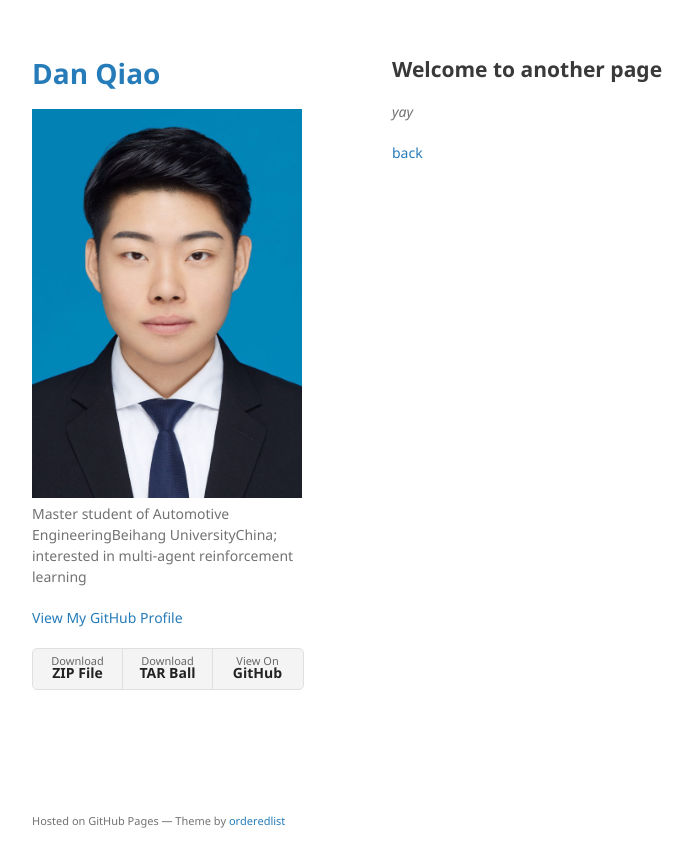
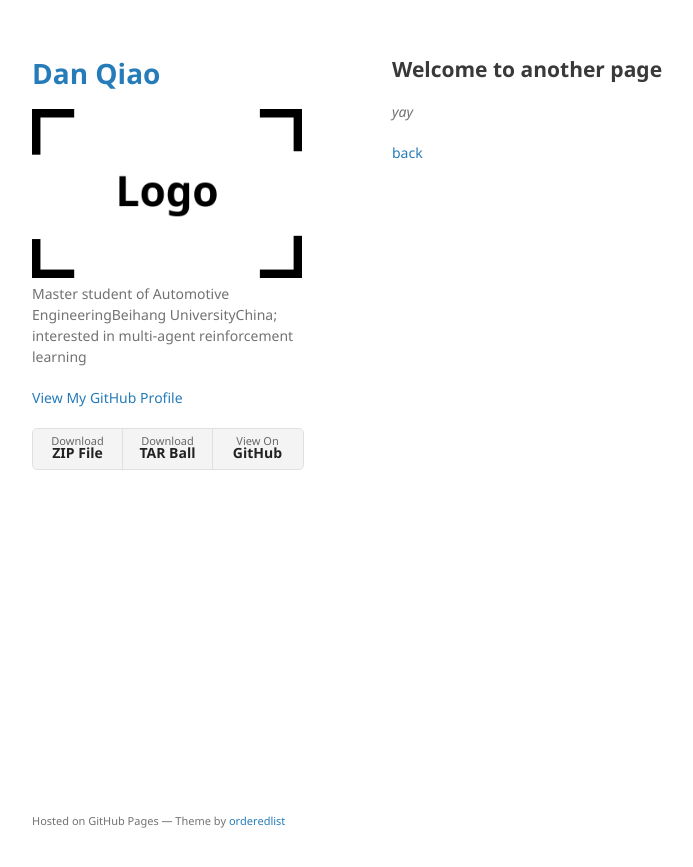
Before and after one commit to qiaodanbuaa/qiaodanbuaa.github.io, a Jekyll site: the page built from another-page.md, in a window 1280 px wide. Shown: the top 867 px of the page, without its empty margins (178-871 px from the left). Built offline with Jekyll 4.4.1, drawn with Linux system fonts in a browser that asks for light colours; our own code applies the rules of GitHub Pages for plain Markdown files.

Commit message:
Update _config.yml

```diff
--- a/_config.yml
+++ b/_config.yml
@@ -1,5 +1,5 @@
 theme: jekyll-theme-minimal
-logo: /assets/photo.png
+logo: /assets/logo.png
 title: [Dan Qiao]
 description: [Master student of Automotive Engineering, Beihang University, China; interested in multi-agent reinforcement learning]
 show_downloads: true
```
